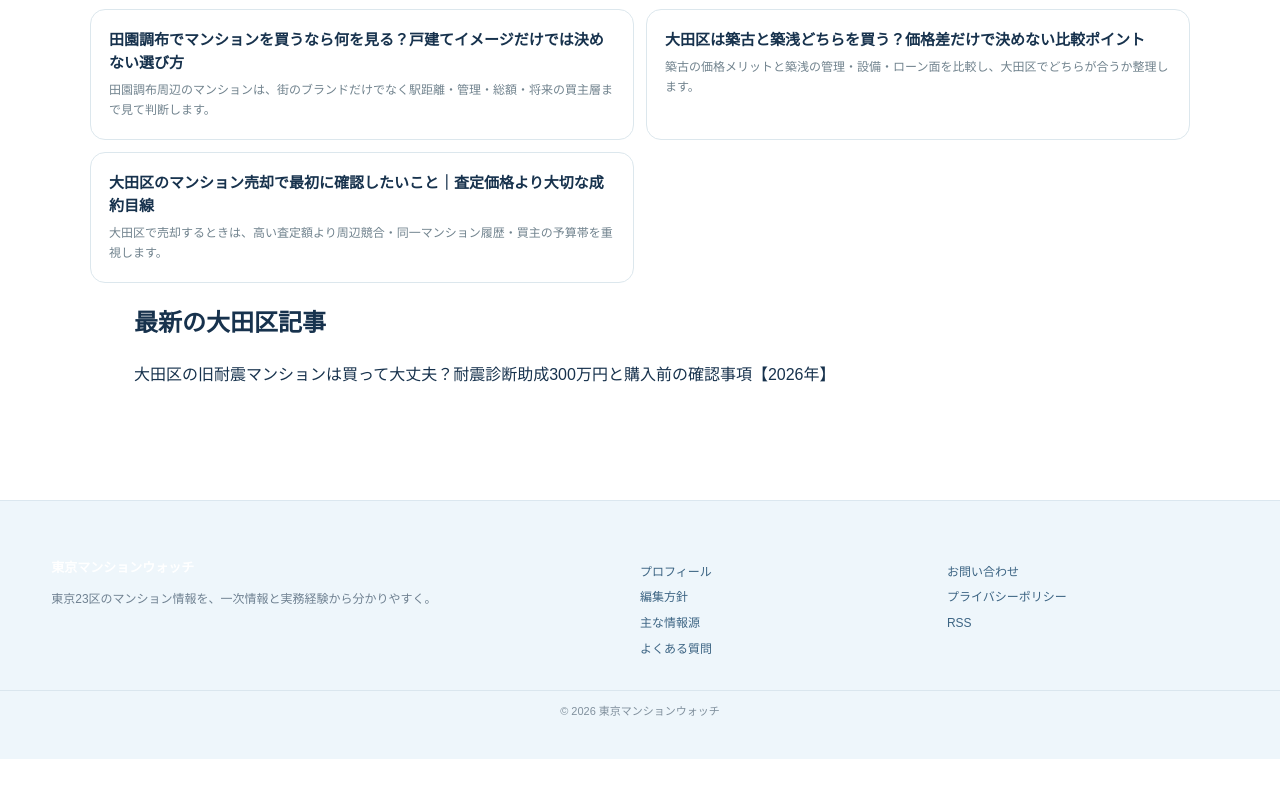
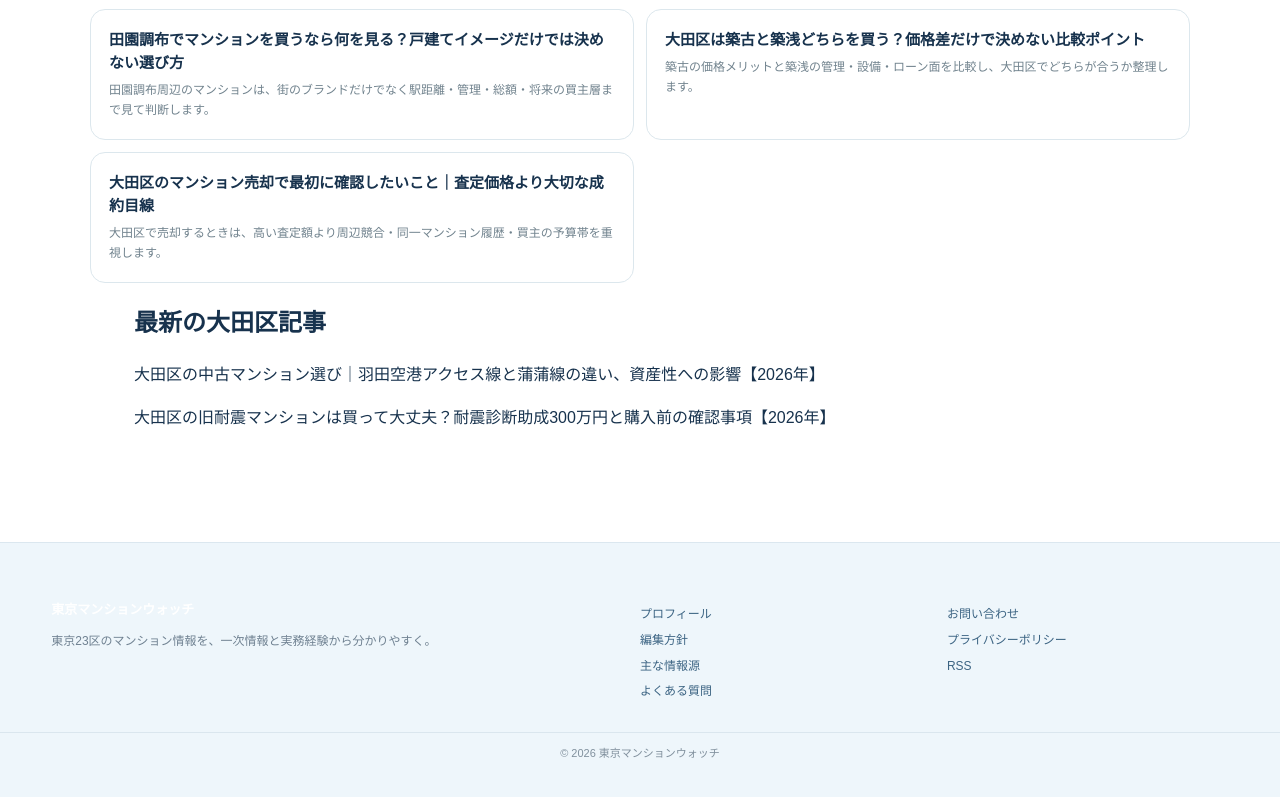
Before and after one commit to agent-insight/tokyo-mansion-watch, a plain HTML site: page area-ota.html in a window 1280 px wide. Shown: the part 1650-2447 px from the top of the page. Before the commit the page ends 2409 px from the top, so only its background shows below. Drawn offline with Linux system fonts and the light colour scheme.

Commit message:
Publish Ota rail access and resale guide 2026-11-19

```diff
--- a/area-ota.html
+++ b/area-ota.html
@@ -67,7 +67,7 @@
 <a class="v45-area-article-card" href="article.html?id=ota-sell-guide"><strong>大田区のマンション売却で最初に確認したいこと｜査定価格より大切な成約目線</strong><span>大田区で売却するときは、高い査定額より周辺競合・同一マンション履歴・買主の予算帯を重視します。</span></a>
 </div>
 </section>
-<section class="container"><h2>最新の大田区記事</h2><p><a href="article.html?id=ota-old-condo-seismic-diagnosis-subsidy-2026">大田区の旧耐震マンションは買って大丈夫？耐震診断助成300万円と購入前の確認事項【2026年】</a></p></section>
+<section class="container"><h2>最新の大田区記事</h2><p><a href="article.html?id=ota-haneda-access-vs-kamakama-resale-2026">大田区の中古マンション選び｜羽田空港アクセス線と蒲蒲線の違い、資産性への影響【2026年】</a></p><p><a href="article.html?id=ota-old-condo-seismic-diagnosis-subsidy-2026">大田区の旧耐震マンションは買って大丈夫？耐震診断助成300万円と購入前の確認事項【2026年】</a></p></section>
 </main>
 <footer class="global-footer">
   <div class="container footer-grid-v18">
```
